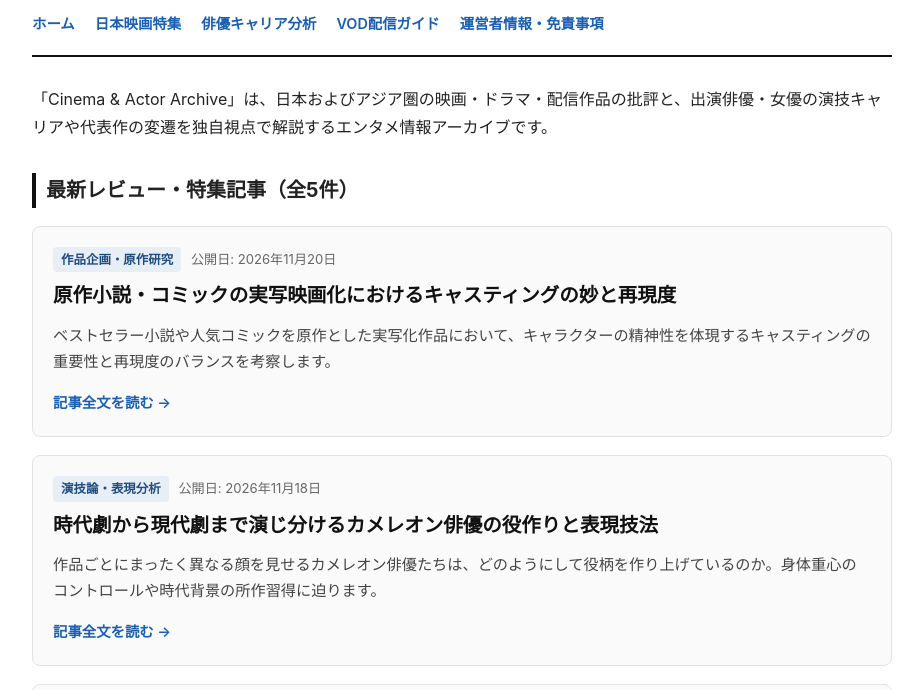
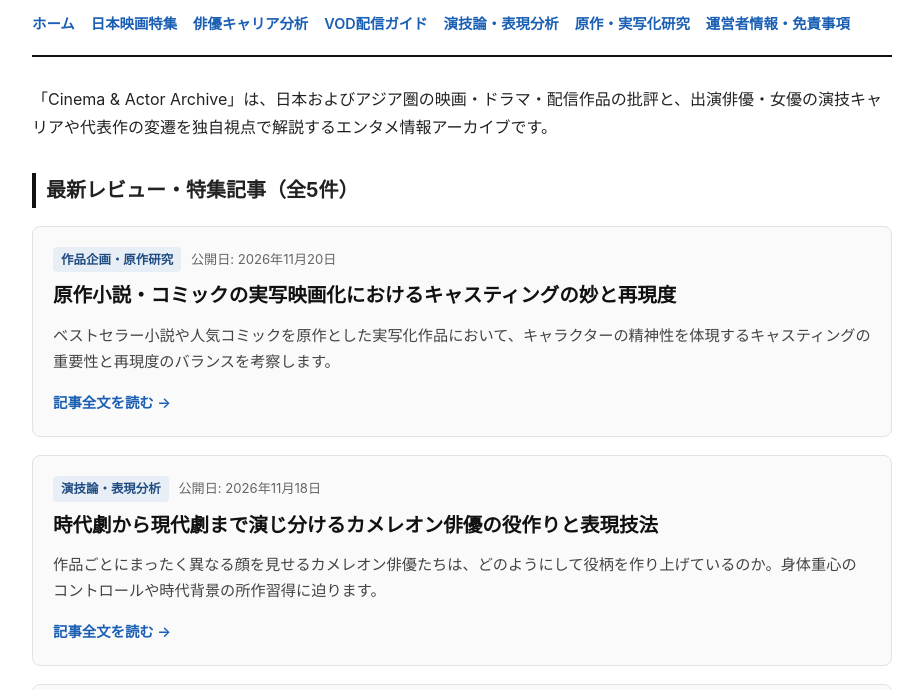
Before and after one commit to daviskim1982/daviskim, a plain HTML site: page index.html in a window 1280 px wide. Shown: the part 111-801 px from the top of the page, without its empty margins (178-1101 px from the left). Drawn offline with Linux system fonts and the light colour scheme.

Commit message:
Revise navigation styles and add new article links
Updated navigation layout and added new links.

```diff
--- a/index.html
+++ b/index.html
@@ -9,8 +9,8 @@
     header { border-bottom: 2px solid #111; padding-bottom: 18px; margin-bottom: 28px; }
     header h1 { margin: 0 0 6px 0; font-size: 1.85rem; letter-spacing: -0.02em; }
     .subtitle { color: #555; font-size: 0.95rem; margin: 0; }
-    nav { margin-top: 14px; font-size: 0.9rem; }
-    nav a { color: #1a5fb4; text-decoration: none; margin-right: 16px; font-weight: 600; }
+    nav { margin-top: 14px; font-size: 0.9rem; display: flex; flex-wrap: wrap; gap: 10px 16px; }
+    nav a { color: #1a5fb4; text-decoration: none; font-weight: 600; }
     nav a:hover { text-decoration: underline; }
     .section-title { font-size: 1.25rem; border-left: 4px solid #111; padding-left: 10px; margin: 32px 0 18px 0; }
     .article-card { border: 1px solid #e2e2e2; border-radius: 8px; padding: 20px; margin-bottom: 18px; background: #fafafa; }
@@ -35,11 +35,15 @@
       <a href="post1.html">日本映画特集</a>
       <a href="post2.html">俳優キャリア分析</a>
       <a href="post3.html">VOD配信ガイド</a>
+      <a href="post4.html">演技論・表現分析</a>
+      <a href="post5.html">原作・実写化研究</a>
       <a href="about.html">運営者情報・免責事項</a>
     </nav>
   </header>
+
   <main>
     <p>「Cinema & Actor Archive」は、日本およびアジア圏の映画・ドラマ・配信作品の批評と、出演俳優・女優の演技キャリアや代表作の変遷を独自視点で解説するエンタメ情報アーカイブです。</p>
+
     <h2 class="section-title">最新レビュー・特集記事（全5件）</h2>
 
     <article class="article-card">
@@ -84,6 +88,9 @@
       <strong>広告・アフィリエイトについて：</strong>当サイトでは、DMMアフィリエイトをはじめとする各種提携プログラムを利用し、紹介する映像作品や関連書籍等の公式配信・販売ページへのリンクを掲載する場合があります。</p>
     </section>
   </main>
-  <footer>&copy; 2026 Cinema & Actor Archive. All Rights Reserved.</footer>
+
+  <footer>
+    &copy; 2026 Cinema & Actor Archive. All Rights Reserved.
+  </footer>
 </body>
 </html>
```
